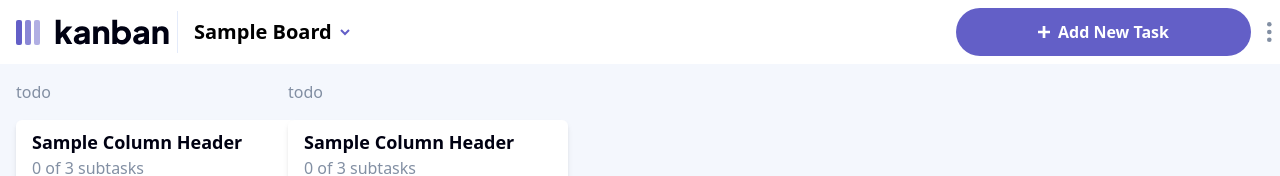
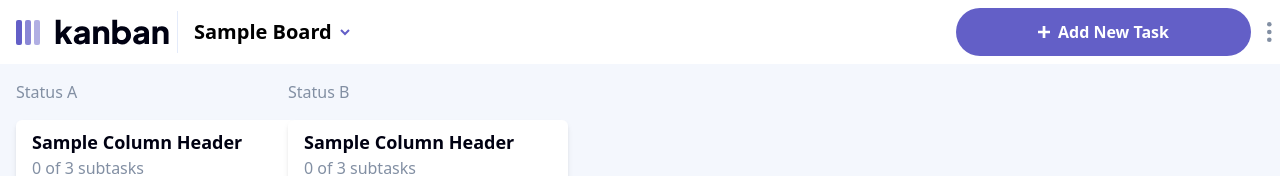
Before and after one commit to hmrbcnto/kanban_app, a Next.js app: page /Board in a window 1280 px wide. Shown: the top 176 px of the page. Built offline with nearby package versions, Linux system fonts and the light colour scheme.

Commit message:
feat: Board page now returns dynamic columns depending on the statuses provided by selected board

```diff
--- a/src/pages/Board.tsx
+++ b/src/pages/Board.tsx
@@ -10,9 +10,11 @@ import ModalContext from '@/context/modal/Modal';
 import Script from 'next/script';
 import React, { useContext, useState, useEffect } from 'react';
 import { getBoardData } from '../apis/board';
+import BoardContext from '@/context/board/Board';
 
 const Board: React.FC = () => {
   const { setIsModalVisible } = useContext(ModalContext);
+  const { currentBoard } = useContext(BoardContext);
   const [board, setBoard] = useState<any>({});
 
   useEffect(() => {
@@ -25,16 +27,18 @@ const Board: React.FC = () => {
     <>
       <MenuBar />
       <div className="w-screen h-screen bg-light_grey dark:bg-very_dark_grey pt-20 flex gap-4 overflow-scroll overflow-x-scroll">
-        <BoardColumn
-          name="todo"
-          tasks={board.tasks}
-          onClick={() => {}}
-        />
-        <BoardColumn
-          name="todo"
-          tasks={board.tasks}
-          onClick={() => {}}
-        />
+        {
+          currentBoard?.statuses.map((status: string) => {
+            return (
+              <BoardColumn
+                name={status}
+                tasks={board.tasks}
+                onClick={() => {}}
+                key={status}
+              />
+            )
+          })
+        }
       </div>
     </>
   )
```
